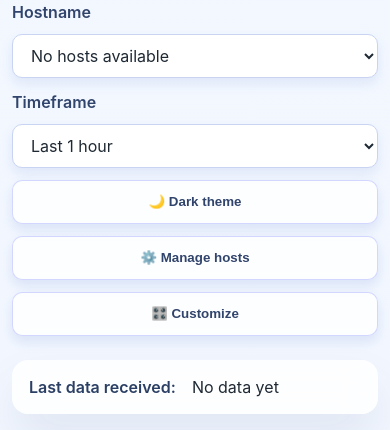
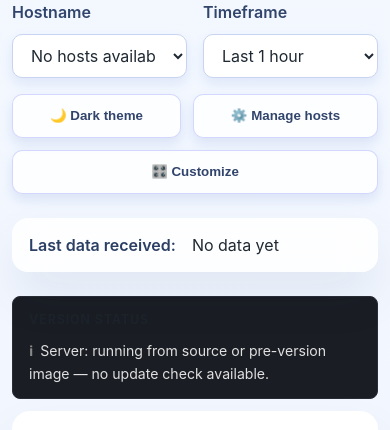
Before and after one commit to chandanankush/statix, a Flask app: page /dashboard in a window 390 px wide. Shown: the part 122-552 px from the top of the page. Run offline with Flask 3, Linux system fonts and the light colour scheme; data that the repository does not hold is empty; a map, chart or similar area stays blank.

Commit message:
fix(dashboard): improve mobile filters and ensure even tile distribution

```diff
--- a/server/templates/dashboard.html
+++ b/server/templates/dashboard.html
@@ -131,32 +131,34 @@
         .filters {
             display: flex;
             flex-wrap: wrap;
-            justify-content: center;
-            align-items: flex-start;
-            gap: 12px 20px;
+            align-items: flex-end;
+            gap: 16px;
             margin: 0 auto 24px;
             width: 100%;
         }
 
         .filter-control {
             display: flex;
-            flex: 1 1 240px;
             flex-direction: column;
             gap: 6px;
-            min-width: 200px;
+            flex: 1 1 min-content;
+            min-width: 140px;
+        }
+
+        .filter-control select {
+            max-width: 100%;
         }
 
         .filter-actions {
             display: flex;
-            align-items: flex-end;
-            justify-content: center;
-            align-self: stretch;
+            align-items: center;
             flex-wrap: wrap;
             gap: 12px;
+            margin-left: auto;
         }
 
         .filter-actions .ghost-button {
-            min-width: 140px;
+            min-width: 130px;
         }
 
         /* ── base: ensure no element causes horizontal overflow ─────── */
@@ -329,7 +331,19 @@
         .cards-grid {
             display: grid;
             gap: 20px;
-            grid-template-columns: repeat(auto-fit, minmax(min(280px, 100%), 1fr));
+            grid-template-columns: repeat(3, 1fr);
+        }
+
+        @media (min-width: 1650px) {
+            .cards-grid {
+                grid-template-columns: repeat(6, 1fr);
+            }
+        }
+
+        @media (max-width: 1100px) {
+            .cards-grid {
+                grid-template-columns: repeat(2, 1fr);
+            }
         }
 
         .card {
@@ -585,14 +599,6 @@
         }
 
         @media (min-width: 769px) {
-            .filters {
-                justify-content: space-between;
-                align-items: flex-end;
-            }
-
-            .filter-actions {
-                align-self: flex-end;
-            }
 
             .status {
                 flex-direction: row;
@@ -634,32 +640,23 @@
             }
 
             .filters {
-                flex-direction: column;
-                align-items: stretch;
-            }
-
-            /* override base min-width/flex with higher specificity */
+                gap: 16px;
+            }
+
             .filter-control {
-                flex: 1 1 auto;
+                flex: 1 1 calc(50% - 8px);
                 min-width: 0;
-                width: 100%;
             }
 
             .filter-actions {
                 width: 100%;
-                min-width: 0;
-                flex: unset;
-                flex-direction: column;
-                align-items: stretch;
-            }
-
-            /* use !important only here to beat .filter-actions .ghost-button specificity */
-            .ghost-button,
+                margin-left: 0;
+                justify-content: stretch;
+            }
+
             .filter-actions .ghost-button {
-                width: 100%;
-                min-width: 0 !important;
+                flex: 1 1 auto;
                 text-align: center;
-                box-sizing: border-box;
             }
 
             .status {
@@ -694,8 +691,8 @@
         }
 
         .docker-container-list {
-            display: grid;
-            grid-template-columns: repeat(auto-fill, minmax(260px, 1fr));
+            display: flex;
+            flex-direction: column;
             gap: 8px;
             margin-top: 12px;
             max-height: 460px;
```
